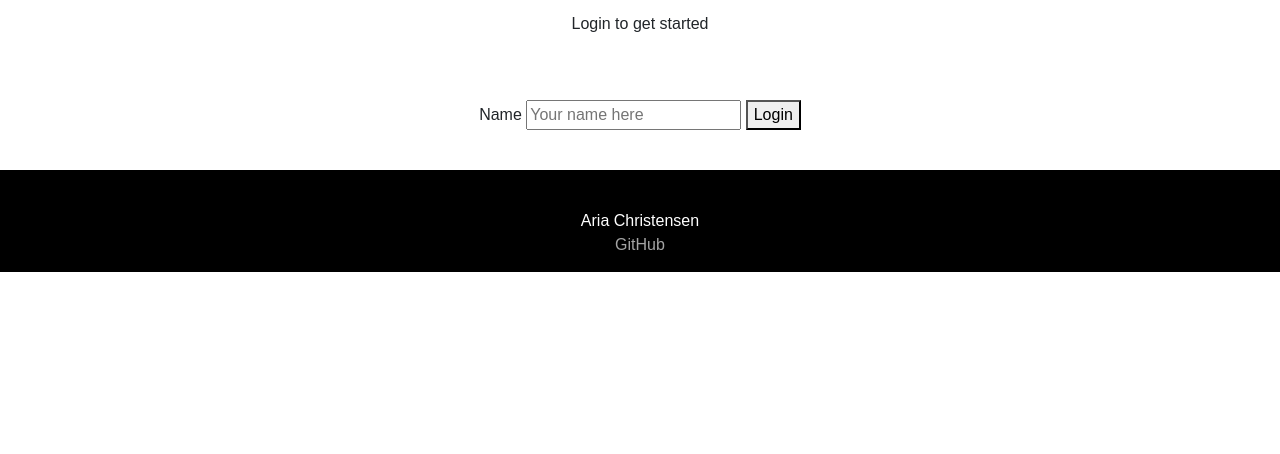
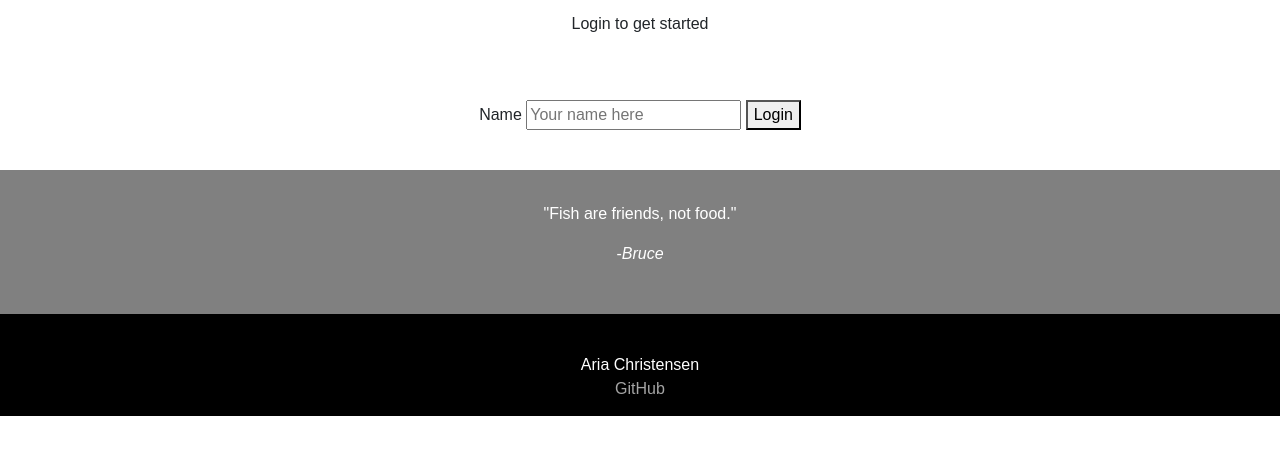
Before and after one commit to AriaChristensen/startup, a website: page public/index.html in a window 1280 px wide. Shown: the part 158-612 px from the top of the page. Drawn offline with nearby package versions, Linux system fonts and the light colour scheme; no server answers.

Commit message:
added third party endpoint - random quote on login page

```diff
--- a/public/index.html
+++ b/public/index.html
@@ -63,6 +63,11 @@
           </form></br>
         </p>
       </div>
+
+      <div id = "quoteBox" class = "quoteBox">
+        <p id = "quote">"Fish are friends, not food."</p>
+        <p>-<i id="author">Bruce</i></p>
+      </div>
     </main>
 
     <footer>
--- a/public/login.js
+++ b/public/login.js
@@ -3,3 +3,21 @@ function login() {
     localStorage.setItem("userName", nameEl.value);
     window.location.href = "allRecipes.html";
   }
+
+/**
+  https://github.com/lukePeavey/quotable
+ */
+function displayQuote(data) {
+  document.getElementById("quote").textContent = data.content;
+  document.getElementById("author").textContent = data.author;
+}
+
+function callService(url, displayCallback) {
+  fetch(url)
+    .then((response) => response.json())
+    .then((data) => {
+      displayCallback(data);
+    });
+}
+
+callService("https://api.quotable.io/random", displayQuote);
--- a/public/main.css
+++ b/public/main.css
@@ -68,6 +68,19 @@ footer a{
     text-align: center;
 }
 
+.quoteBox {
+    flex: 1;
+    display: block;
+    flex-direction:row;
+    align-items: center;
+    justify-content: center;
+    text-align: center;
+    background-color: gray;
+    color: white;
+    padding-top: 2em;
+    padding-bottom: 2em;
+}
+
 @media (orientation: portrait) {
     main {
       flex-direction: column;
```
